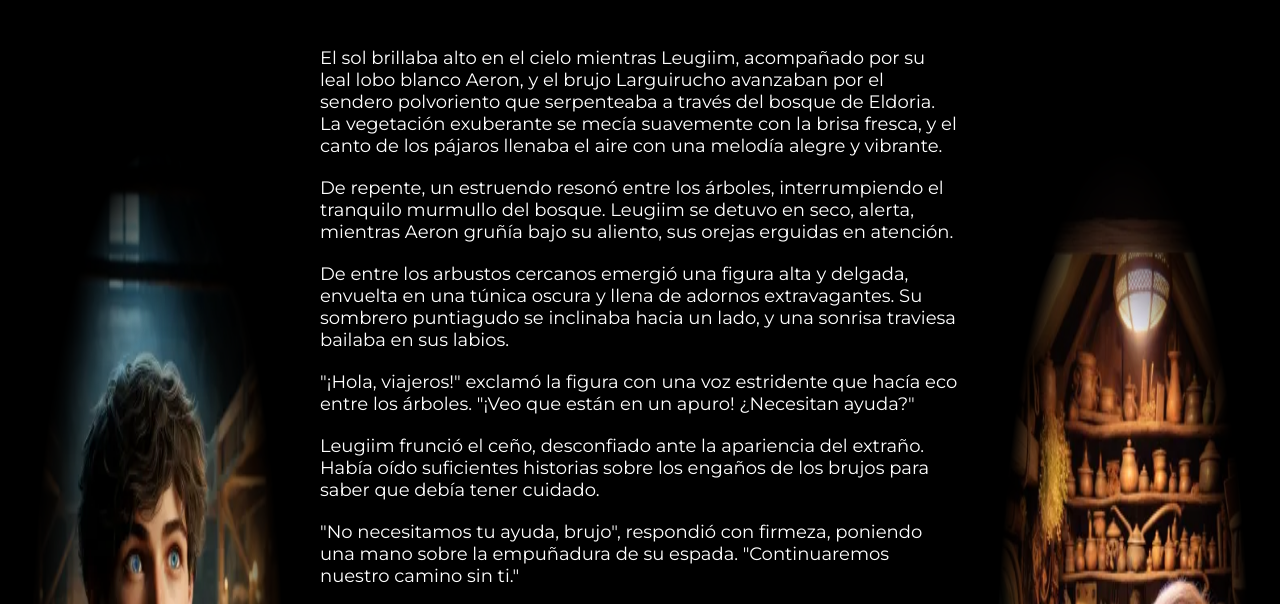
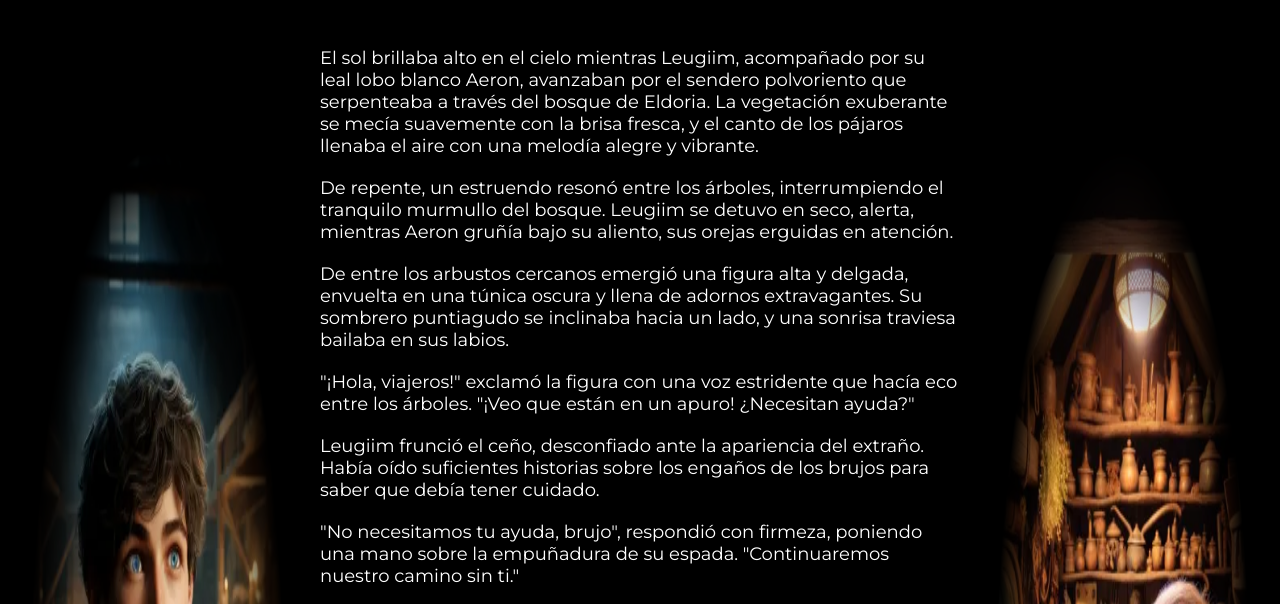
Before and after one commit to gugun88/Leugiim-el-osado, a plain HTML site: page capitulo2.html in a window 1280 px wide. Shown: the part 149-753 px from the top of the page. Drawn offline with Linux system fonts and the light colour scheme.

Commit message:
rectificacion parrafo

```diff
--- a/capitulo2.html
+++ b/capitulo2.html
@@ -14,11 +14,10 @@
       <div class="texto">
         <p>
           El sol brillaba alto en el cielo mientras Leugiim, acompañado por su
-          leal lobo blanco Aeron, y el brujo Larguirucho avanzaban por el
-          sendero polvoriento que serpenteaba a través del bosque de Eldoria. La
-          vegetación exuberante se mecía suavemente con la brisa fresca, y el
-          canto de los pájaros llenaba el aire con una melodía alegre y
-          vibrante.
+          leal lobo blanco Aeron, avanzaban por el sendero polvoriento que
+          serpenteaba a través del bosque de Eldoria. La vegetación exuberante
+          se mecía suavemente con la brisa fresca, y el canto de los pájaros
+          llenaba el aire con una melodía alegre y vibrante.
         </p>
         <p>
           De repente, un estruendo resonó entre los árboles, interrumpiendo el
```
